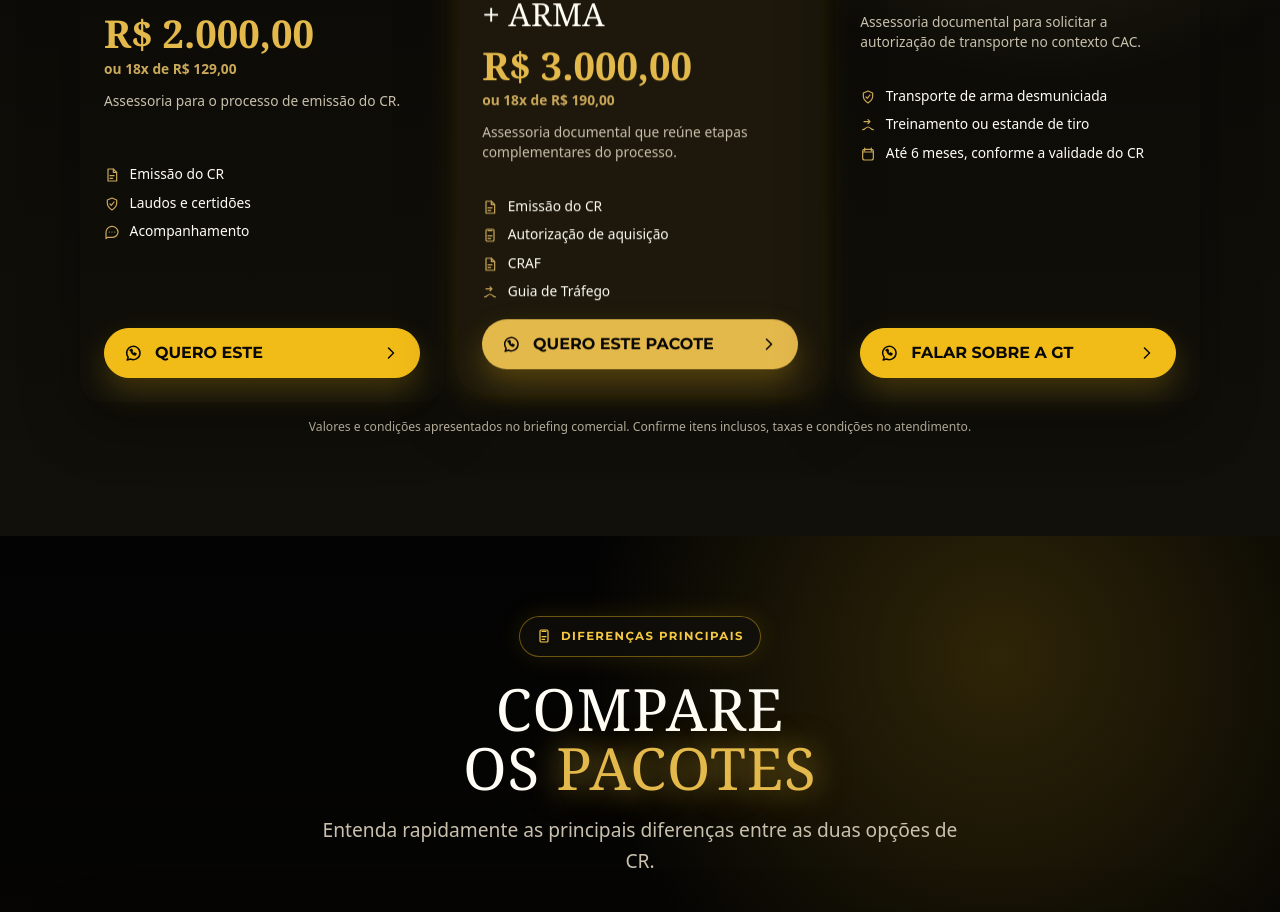
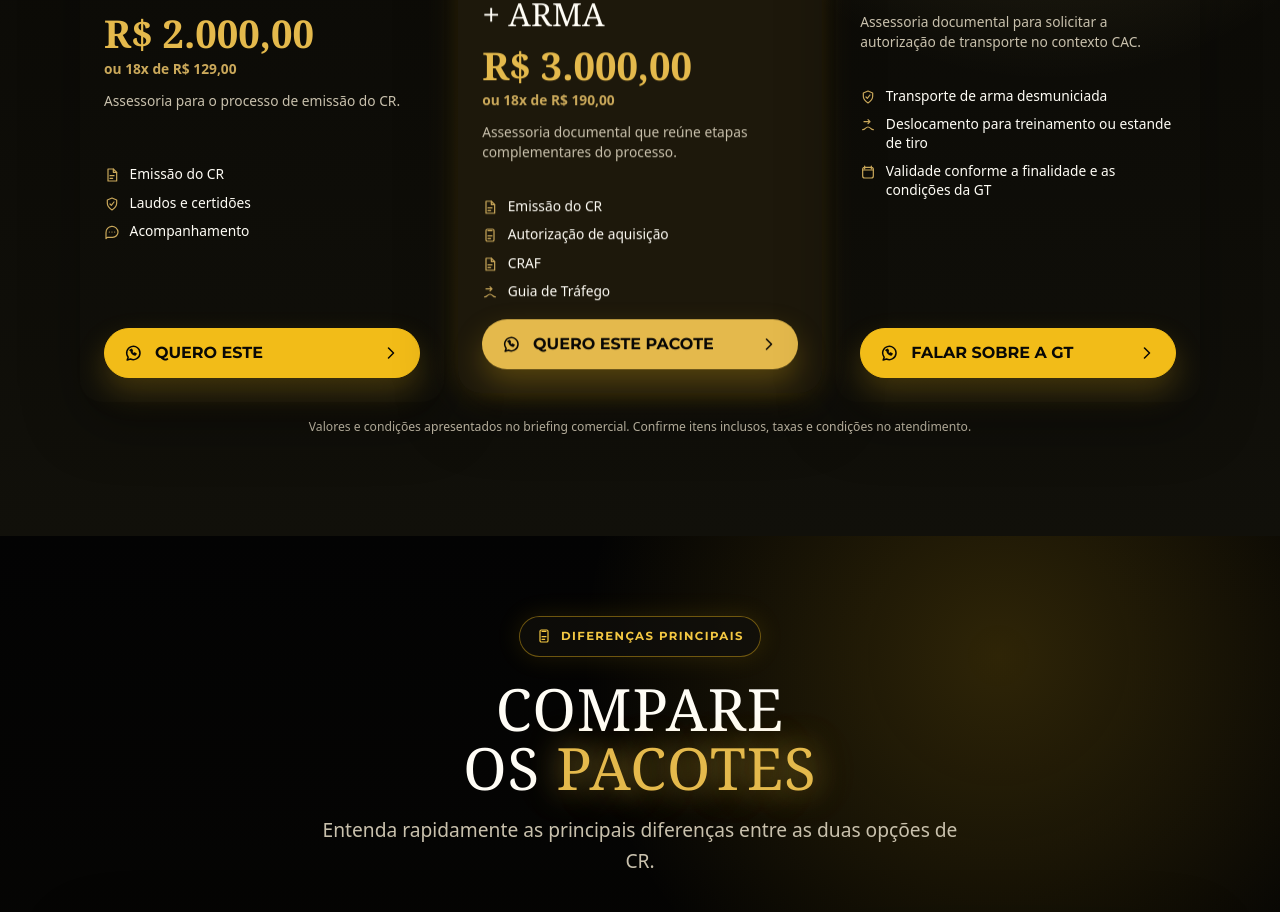
Before and after one commit to pedroh99p-bot/kaciateste, a Next.js app: page /kacia-despachante in a window 1280 px wide. Shown: the part 5139-6051 px from the top of the page. Built offline with nearby package versions, Linux system fonts and the light colour scheme; a web font is replaced by a local one.

Commit message:
fix(kacia): refine GT package details

```diff
--- a/src/prospects/configs/kacia-despachante.ts
+++ b/src/prospects/configs/kacia-despachante.ts
@@ -251,15 +251,15 @@ export const kaciaDespachanteProspect = {
     {
       id: "gt-treino-estande",
       title: "Deslocamento para treinamento ou estande de tiro",
-      shortTitle: "Treinamento ou estande de tiro",
+      shortTitle: "Deslocamento para treinamento ou estande de tiro",
       description: "Guia destinada aos deslocamentos autorizados até o local de treinamento ou estande de tiro.",
       icon: "route"
     },
     {
       id: "gt-validade-cr",
-      title: "Validade de até 6 meses, condicionada à validade do CR",
-      shortTitle: "Até 6 meses, conforme a validade do CR",
-      description: "O prazo aplicável fica condicionado à validade do Certificado de Registro.",
+      title: "Validade conforme a finalidade e as condições da GT",
+      shortTitle: "Validade conforme a finalidade e as condições da GT",
+      description: "A validade deve ser observada conforme a finalidade e as condições indicadas na Guia de Tráfego.",
       icon: "calendar"
     },
     {
```
